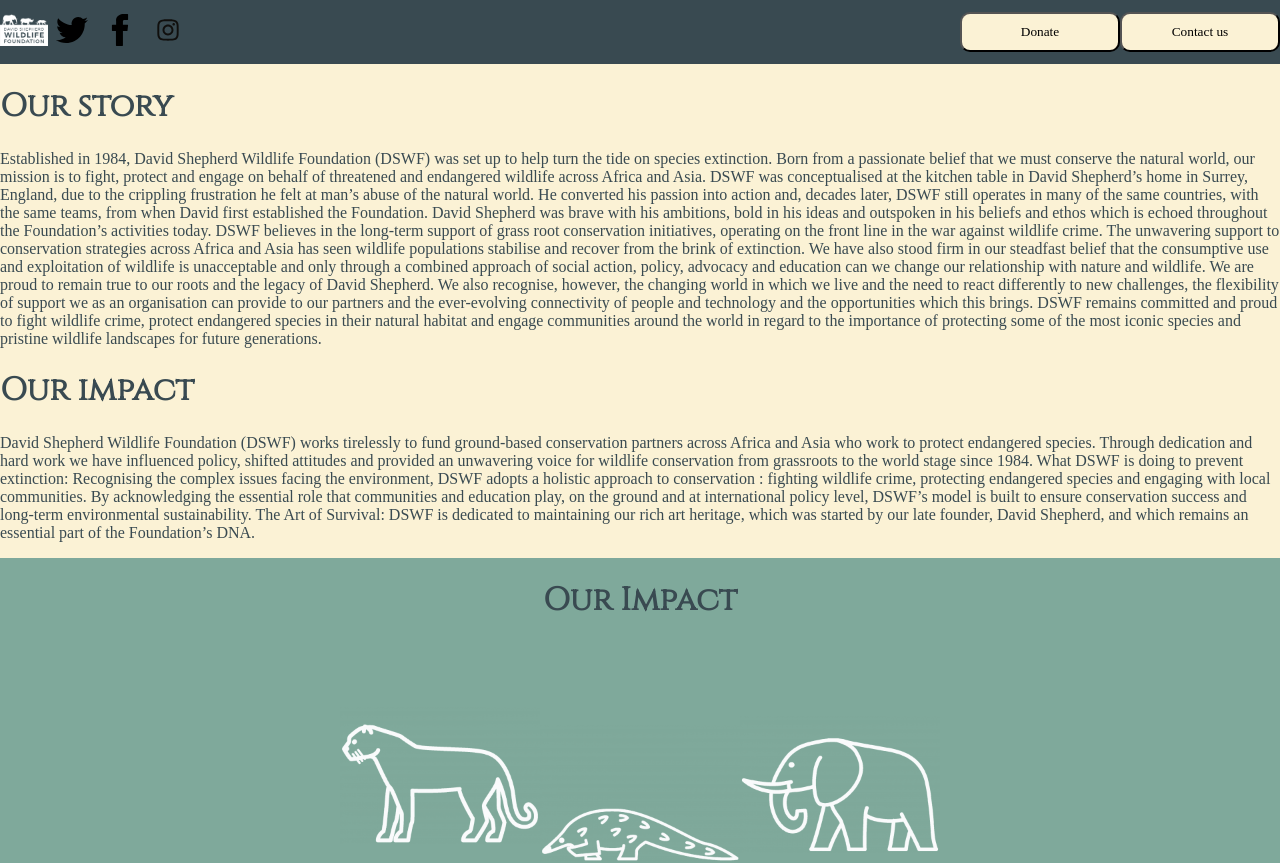
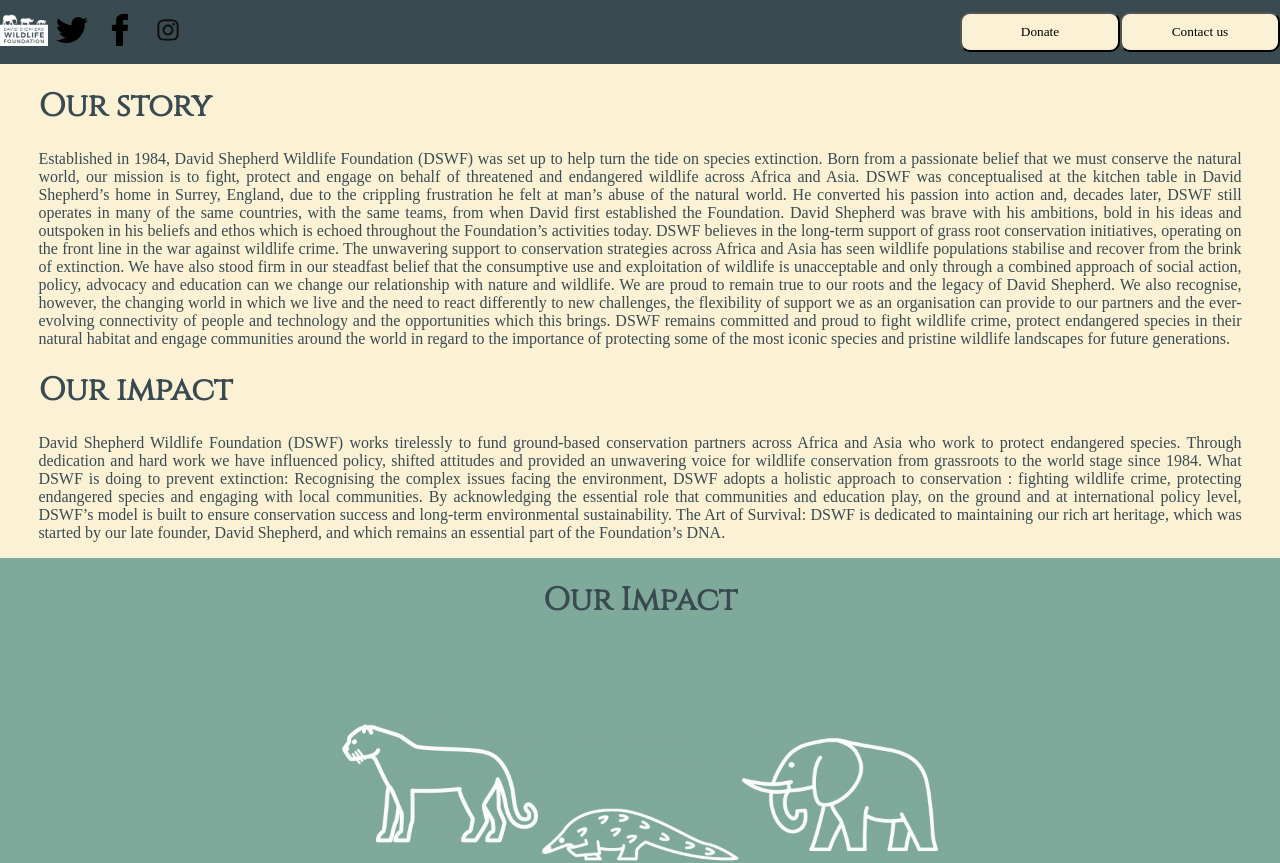
Before and after one commit to CodecoolGlobal/react-for-a-cause-react-tmboroka, a React (Create React App) app in the folder ngo/: page / in a window 1280 px wide. Shown: the top 863 px of the page. Built offline with nearby package versions, Linux system fonts and the light colour scheme; a web font is replaced by a local one.

Commit message:
text content justify

```diff
--- a/ngo/src/App.css
+++ b/ngo/src/App.css
@@ -110,6 +110,12 @@
   font-family:Cinzel, serif;
   color: var(--dark);
 }
+
+.text-comp {
+  margin-left: 3%;
+  margin-right: 3%;
+  text-align: justify;
+}
 /*text end*/
 
 /*contact card start*/
```
